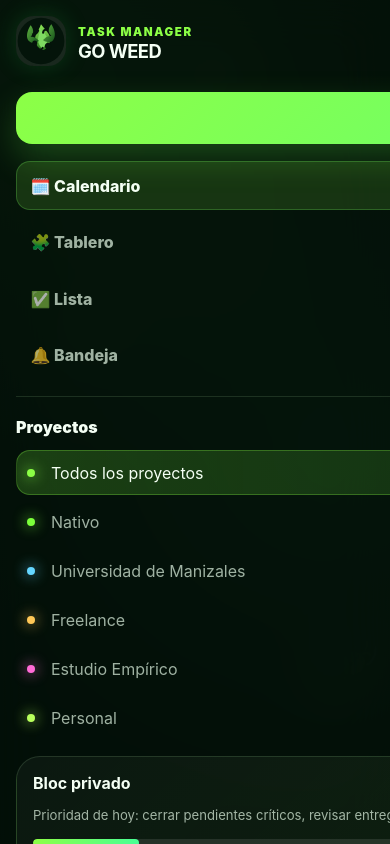
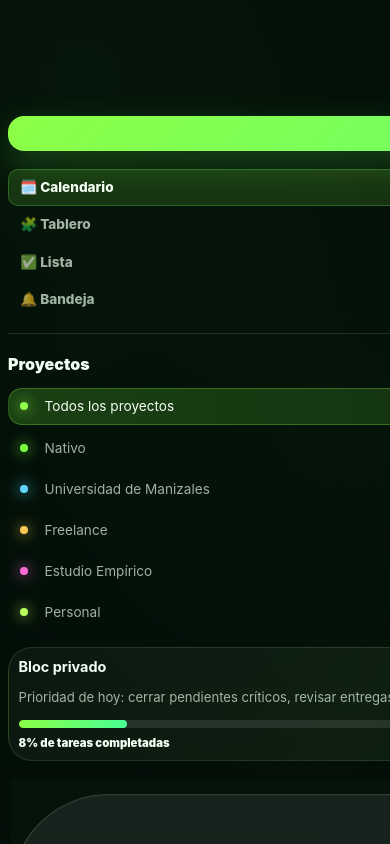
Before and after one commit to JACOBOOSPINAGALLO/GO-WEED, an Angular app: page / in a window 390 px wide. Shown: the top 844 px of the page. Built offline with nearby package versions, Linux system fonts and the light colour scheme.

Commit message:
Optimiza diseño responsivo para móviles - mejorado sidebar, logo y espaciado

```diff
--- a/src/app/app.component.scss
+++ b/src/app/app.component.scss
@@ -1065,15 +1065,35 @@
 
 @media (max-width: 1100px) {
   .app-shell { grid-template-columns: 1fr; overflow: auto; }
-  .sidebar { position: relative; min-height: auto; }
+  .sidebar { position: relative; min-height: auto; padding: .75rem; }
   .workspace { height: auto; }
   .hero-card { grid-template-columns: 1fr; }
   .hero-stats { max-width: 520px; }
   .topbar { top: 0; }
+  .brand { gap: .5rem; margin-bottom: .8rem; }
+  .brand-mark { width: 44px; height: 44px; border-radius: 14px; }
+  .eyebrow { font-size: .65rem; }
+}
+
+@media (max-width: 768px) {
+  .app-shell { grid-template-columns: 1fr; }
+  .sidebar { padding: .6rem; }
+  .brand { flex-direction: column; gap: .3rem; text-align: center; }
+  .brand-mark { width: 50px; height: 50px; margin: 0 auto .4rem; }
+  .brand strong { font-size: 1rem; }
+  .eyebrow { font-size: .6rem; }
+  .primary-action { padding: .7rem .8rem; font-size: .9rem; }
+  .side-nav button { padding: .65rem .8rem; font-size: .9rem; }
+  .project-item { padding: .65rem .8rem; font-size: .9rem; }
+  .private-note { padding: .7rem; margin-top: .8rem; }
+  .private-note__header strong { font-size: .95rem; }
 }
 
 @media (max-width: 720px) {
   .workspace { padding: .7rem; }
+  .sidebar { padding: .5rem; }
+  .brand { gap: .25rem; }
+  .brand-mark { width: 48px; height: 48px; }
   .topbar { align-items: stretch; flex-direction: column; }
   .search-box { width: 100%; }
   .hero-card { padding: 1.2rem; }
@@ -1085,3 +1105,19 @@
   .meta-grid, .form-grid, .theme-options { grid-template-columns: 1fr; }
   .task-drawer { width: 100vw; }
 }
+
+@media (max-width: 480px) {
+  .app-shell { grid-template-columns: 1fr; }
+  .sidebar { padding: .5rem; min-width: auto; }
+  .brand { gap: .2rem; margin-bottom: .6rem; }
+  .brand-mark { width: 40px; height: 40px; border-radius: 12px; }
+  .brand div strong { font-size: .95rem; letter-spacing: -.02em; }
+  .eyebrow { font-size: .55rem; letter-spacing: .1em; }
+  .primary-action { padding: .6rem .7rem; font-size: .85rem; width: 100%; }
+  .side-nav { gap: 0; }
+  .side-nav button { padding: .6rem .7rem; font-size: .85rem; border-radius: 10px; }
+  .project-panel .panel-title { gap: .3rem; }
+  .project-item { padding: .6rem .7rem; font-size: .85rem; }
+  .private-note { padding: .6rem; margin-top: .6rem; font-size: .85rem; }
+  .private-note__header strong { font-size: .9rem; }
+}
```
Also changed, not shown: src/assets/logo.svg.
